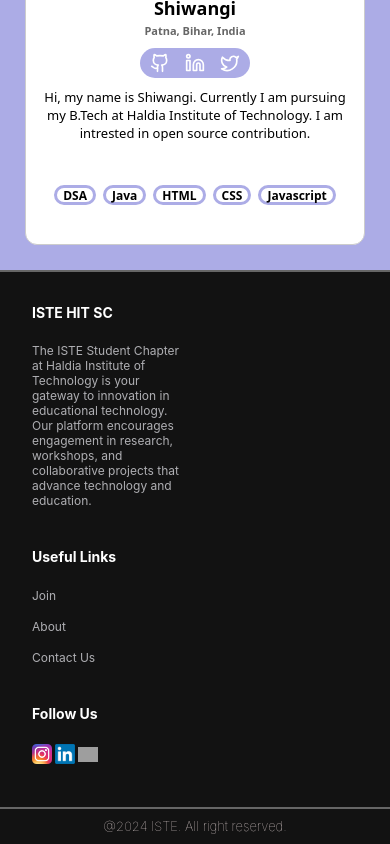
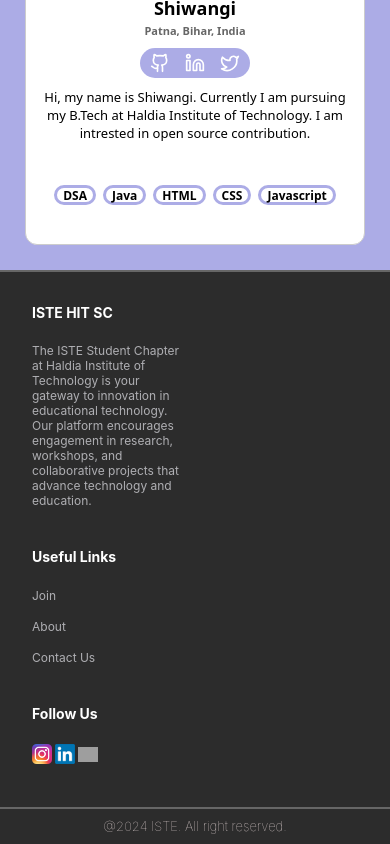
Before and after one commit to Arijit-017/ISTE-Contribution-React, a React (Create React App) app: page / in a window 390 px wide. Shown: the part 4935-5779 px from the top of the page. Built offline with nearby package versions, Linux system fonts and the light colour scheme; grey boxes are pictures that could not be loaded.

Commit message:
Background colour of footer adjusted according to the dark mode

```diff
--- a/src/Components/Card.js
+++ b/src/Components/Card.js
@@ -1,5 +1,7 @@
 import React from "react";
 import { Github, Linkedin, Twitter } from "lucide-react";
+
+
 
 function Card({ data }) {
   return (
--- a/src/Components/Footer.css
+++ b/src/Components/Footer.css
@@ -4,7 +4,7 @@
 
 .footer {
   border-top:2px solid #666666 ;
-  background-color: #121212;
+  background-color: #2c2c2c;
 }
 
 .sb_footer {
@@ -158,6 +158,6 @@ hr {
     padding: 1rem 1rem;
   }
   .footer {
-    background-color: #121212;
+    background-color: #2c2c2c;
   }
 }
```
Also changed, not shown: 1 other file (tests, documents, lock files or other folders).
